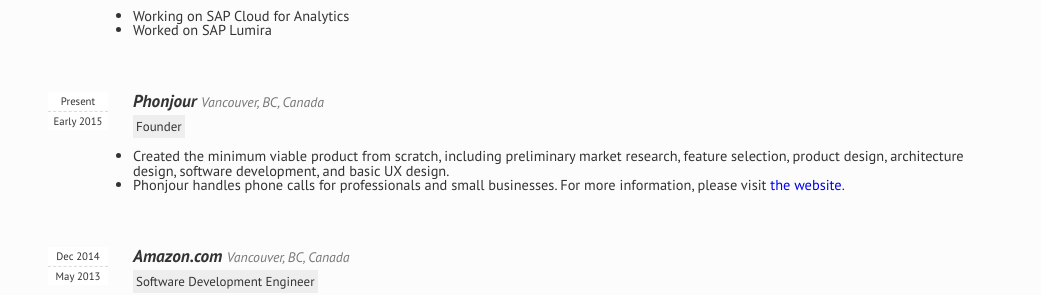
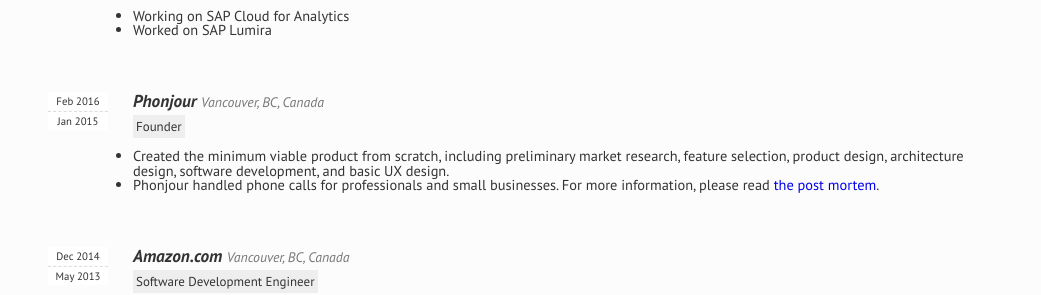
Before and after one commit to pesfandiar/pesfandiar.github.io, a Jekyll site: the page resume.html, which Jekyll copies as it is, in a window 1280 px wide and 900 px high. Shown: the part 251-546 px from the top of the window, without its empty margins (119-1160 px from the left). Built offline with Jekyll 4.4.1, drawn with Linux system fonts in a browser that asks for light colours.

Commit message:
Added Phonjour post mortem + updated resume

```diff
--- a/resume.html
+++ b/resume.html
@@ -60,12 +60,12 @@
       <article>
         <h1><a href="https://www.phonjour.com" title="Phonjour: The Receptionist in Your Pocket">Phonjour</a> <span>Vancouver, BC, Canada</span></h1>
         <h2>Founder</h2>
-        <time datetime="2015-01-01" class="start">Early 2015</time>
-        <span class="end">Present</span>
+        <time datetime="2015-01-01" class="start">Jan 2015</time>
+        <time datetime="2016-02-06" class="end">Feb 2016</time>
         <p>
           <ul>
             <li>Created the minimum viable product from scratch, including preliminary market research, feature selection, product design, architecture design, software development, and basic UX design.</li>
-            <li>Phonjour handles phone calls for professionals and small businesses. For more information, please visit <a href="https://www.phonjour.com" title="Phonjour" style="text-decoration:none">the website</a>.</li>
+            <li>Phonjour handled phone calls for professionals and small businesses. For more information, please read <a href="http://www.pesfandiar.com/blog/2016/02/06/open-sourcing-my-nodejs-app/" title="Phonjour" style="text-decoration:none">the post mortem</a>.</li>
           </ul>
         </p>
       </article>
```
Also changed, not shown: _posts/2016-02-06-open-sourcing-my-nodejs-app.md (added, +69 -0 lines).
